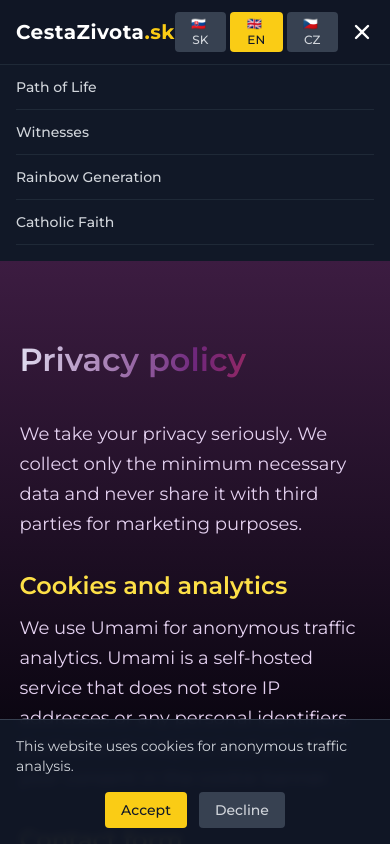
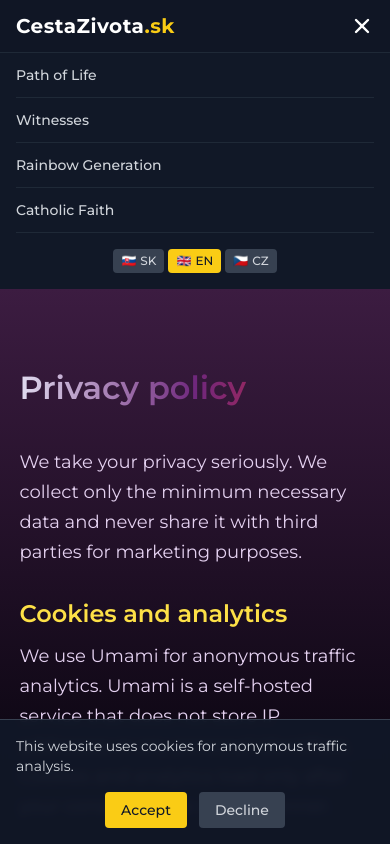
Before and after one commit to pkvarg/cestazivota-app, a Next.js app: page /en/gdpr in a window 390 px wide. Both pictures are taken after a click on the button "Toggle menu". Shown: the top 844 px of the page. Built offline with nearby package versions, Linux system fonts and the light colour scheme.

Commit message:
mobile menu, ctc form in gdpr

```diff
--- a/messages/cs.json
+++ b/messages/cs.json
@@ -23,6 +23,7 @@
       "cookiesBody": "Používáme nástroj Umami pro anonymní analýzu návštěvnosti. Umami je self-hosted služba, která neukládá IP adresy ani žádné osobní identifikátory. Cookies a analytiku načítáme až po tvém souhlasu v cookie liště.",
       "contactTitle": "Kontaktní formulář",
       "contactBody": "Pokud nám pošleš zprávu přes formulář v sekci knihy, tvoje e-mailová adresa se použije výhradně k odpovědi. Není uložena v žádné databázi ani přeposílána třetím stranám.",
+      "contactLink": "Přejít na kontaktní formulář →",
       "rightsTitle": "Tvoje práva",
       "rightsBody": "Máš právo kdykoli svůj souhlas odvolat, požádat o výmaz údajů nebo se dotazovat, jaké údaje o tobě zpracováváme. Napiš nám přes kontaktní formulář."
     },
--- a/messages/en.json
+++ b/messages/en.json
@@ -23,6 +23,7 @@
       "cookiesBody": "We use Umami for anonymous traffic analytics. Umami is a self-hosted service that does not store IP addresses or any personal identifiers. Cookies and analytics load only after your consent in the cookie banner.",
       "contactTitle": "Contact form",
       "contactBody": "If you send us a message through the form in the book section, your email address is used solely for the reply. It is not stored in any database or forwarded to third parties.",
+      "contactLink": "Go to contact form →",
       "rightsTitle": "Your rights",
       "rightsBody": "You have the right to withdraw consent at any time, request deletion of your data, or ask what data we hold about you. Write to us via the contact form."
     },
--- a/messages/sk.json
+++ b/messages/sk.json
@@ -23,6 +23,7 @@
       "cookiesBody": "Používame nástroj Umami na anonymnú analýzu návštevnosti. Umami je self-hosted služba, ktorá neukladá IP adresy ani žiadne osobné identifikátory. Cookies a analytiku načítavame až po tvojom súhlase v cookie lište.",
       "contactTitle": "Kontaktný formulár",
       "contactBody": "Ak nám pošleš správu cez formulár v sekcii knihy, tvoja e-mailová adresa sa použije výhradne na odpoveď. Nie je ukladaná v žiadnej databáze ani preposielaná tretím stranám.",
+      "contactLink": "Prejsť na kontaktný formulár →",
       "rightsTitle": "Tvoje práva",
       "rightsBody": "Máš právo kedykoľvek svoj súhlas odvolať, požiadať o výmaz údajov alebo sa dotazovať, aké údaje o tebe spracúvame. Napíš nám cez kontaktný formulár."
     },
--- a/src/app/[locale]/gdpr/page.tsx
+++ b/src/app/[locale]/gdpr/page.tsx
@@ -1,4 +1,5 @@
 import { getTranslations } from 'next-intl/server';
+import { Link } from '@/i18n/navigation';
 
 export async function generateMetadata({ params }: { params: Promise<{ locale: string }> }) {
   const { locale } = await params;
@@ -27,7 +28,15 @@ export default async function GdprPage({ params }: { params: Promise<{ locale: s
         <p className="mb-8">{t('cookiesBody')}</p>
 
         <h2 className="text-[24px] font-semibold mb-3 text-yellow-300">{t('contactTitle')}</h2>
-        <p className="mb-8">{t('contactBody')}</p>
+        <p className="mb-3">{t('contactBody')}</p>
+        <p className="mb-8">
+          <Link
+            href={{ pathname: '/', hash: 'contact' }}
+            className="underline hover:text-yellow-300 transition-colors"
+          >
+            {t('contactLink')}
+          </Link>
+        </p>
 
         <h2 className="text-[24px] font-semibold mb-3 text-yellow-300">{t('rightsTitle')}</h2>
         <p>{t('rightsBody')}</p>
--- a/src/app/[locale]/katolickaviera/layout.tsx
+++ b/src/app/[locale]/katolickaviera/layout.tsx
@@ -32,7 +32,7 @@ function SubNav() {
   ];
 
   return (
-    <nav className="bg-kv-dark text-white overflow-x-auto">
+    <nav className="hidden lg:block bg-kv-dark text-white overflow-x-auto">
       <div className="max-w-7xl mx-auto px-4 flex gap-1">
         {links.map((link) => (
           <Link
--- a/src/app/[locale]/svedkovia/layout.tsx
+++ b/src/app/[locale]/svedkovia/layout.tsx
@@ -26,7 +26,7 @@ function SubNav() {
   ];
 
   return (
-    <nav className="bg-sv-dark text-white overflow-x-auto">
+    <nav className="hidden lg:block bg-sv-dark text-white overflow-x-auto">
       <div className="max-w-7xl mx-auto px-4 flex gap-1">
         {links.map((link) => (
           <Link
--- a/src/components/BookContactToggle.tsx
+++ b/src/components/BookContactToggle.tsx
@@ -1,7 +1,7 @@
 'use client';
 
 import { useTranslations } from 'next-intl';
-import { useState, FormEvent } from 'react';
+import { useState, useEffect, useRef, FormEvent } from 'react';
 
 export default function BookContactToggle() {
   const t = useTranslations('cestaZivota');
@@ -9,6 +9,19 @@ export default function BookContactToggle() {
   const [open, setOpen] = useState(false);
   const [gdprInfoOpen, setGdprInfoOpen] = useState(false);
   const [status, setStatus] = useState<'idle' | 'sending' | 'success' | 'error'>('idle');
+  const anchorRef = useRef<HTMLHeadingElement>(null);
+
+  useEffect(() => {
+    if (typeof window === 'undefined') return;
+    const hash = window.location.hash;
+    const params = new URLSearchParams(window.location.search);
+    if (hash === '#contact' || params.get('contact') === '1') {
+      setOpen(true);
+      setTimeout(() => {
+        anchorRef.current?.scrollIntoView({ behavior: 'smooth', block: 'center' });
+      }, 100);
+    }
+  }, []);
 
   async function handleSubmit(e: FormEvent<HTMLFormElement>) {
     e.preventDefault();
@@ -40,7 +53,7 @@ export default function BookContactToggle() {
 
   return (
     <>
-      <h3 className="text-[22.5px] font-normal mt-10 text-center">
+      <h3 id="contact" ref={anchorRef} className="text-[22.5px] font-normal mt-10 text-center scroll-mt-24">
         {t('s4ButtonPre')}
         <button
           type="button"
--- a/src/components/Footer.tsx
+++ b/src/components/Footer.tsx
@@ -1,9 +1,42 @@
+'use client';
+
 import { useTranslations } from 'next-intl';
-import { Link } from '@/i18n/navigation';
+import { Link, usePathname } from '@/i18n/navigation';
 
 export default function Footer() {
   const t = useTranslations('common.footer');
   const nav = useTranslations('nav');
+  const tSv = useTranslations('svedkovia.nav');
+  const tKv = useTranslations('katolickaviera.nav');
+  const pathname = usePathname();
+
+  let subNavItems: { href: string; label: string }[] = [];
+  let subNavLabel = '';
+  if (pathname.startsWith('/svedkovia')) {
+    subNavLabel = nav('svedkovia');
+    subNavItems = [
+      { href: '/svedkovia', label: tSv('home') },
+      { href: '/svedkovia/co-hlasali-apostoli', label: tSv('apostoli') },
+      { href: '/svedkovia/je-jezis-boh', label: tSv('jezis') },
+      { href: '/svedkovia/koho-panom-je-jezis', label: tSv('pan') },
+      { href: '/svedkovia/vecera-panova', label: tSv('vecera') },
+    ];
+  } else if (pathname.startsWith('/katolickaviera')) {
+    subNavLabel = nav('katolickaviera');
+    subNavItems = [
+      { href: '/katolickaviera', label: tKv('home') },
+      { href: '/katolickaviera/omsa', label: tKv('omsa') },
+      { href: '/katolickaviera/spoved', label: tKv('spoved') },
+      { href: '/katolickaviera/manzelstvo', label: tKv('manzelstvo') },
+      { href: '/katolickaviera/papezsky-urad', label: tKv('papezsky') },
+      { href: '/katolickaviera/knazsky-urad', label: tKv('knazsky') },
+      { href: '/katolickaviera/klastorny-zivot', label: tKv('klastorny') },
+      { href: '/katolickaviera/maria', label: tKv('maria') },
+      { href: '/katolickaviera/hriech', label: tKv('hriech') },
+      { href: '/katolickaviera/spasenie', label: tKv('spasenie') },
+      { href: '/katolickaviera/biblia', label: tKv('biblia') },
+    ];
+  }
 
   return (
     <footer className="bg-gray-900 text-gray-400 border-t border-gray-800">
@@ -35,6 +68,26 @@ export default function Footer() {
                 {t('gdpr')}
               </Link>
             </nav>
+
+            {/* Sub-nav links for current section (visible on mobile) */}
+            {subNavItems.length > 0 && (
+              <nav className="lg:hidden mt-4 pl-3 border-l-2 border-gray-800 flex flex-col gap-1.5 text-xs">
+                <span className="text-gray-500 uppercase tracking-wide text-[10px] mb-1">
+                  {subNavLabel}
+                </span>
+                {subNavItems.map((item) => (
+                  <Link
+                    key={item.href}
+                    href={item.href}
+                    className={`hover:text-white transition-colors ${
+                      pathname === item.href ? 'text-yellow-400' : ''
+                    }`}
+                  >
+                    {item.label}
+                  </Link>
+                ))}
+              </nav>
+            )}
           </div>
 
           {/* Credits */}
--- a/src/components/Header.tsx
+++ b/src/components/Header.tsx
@@ -8,6 +8,8 @@ import LanguageSwitcher from './LanguageSwitcher';
 
 export default function Header() {
   const t = useTranslations('nav');
+  const tSv = useTranslations('svedkovia.nav');
+  const tKv = useTranslations('katolickaviera.nav');
   const pathname = usePathname();
   const [menuOpen, setMenuOpen] = useState(false);
 
@@ -22,6 +24,31 @@ export default function Header() {
     if (href === '/') return pathname === '/';
     return pathname.startsWith(href);
   };
+
+  let subNavItems: { href: string; label: string }[] = [];
+  if (pathname.startsWith('/svedkovia')) {
+    subNavItems = [
+      { href: '/svedkovia', label: tSv('home') },
+      { href: '/svedkovia/co-hlasali-apostoli', label: tSv('apostoli') },
+      { href: '/svedkovia/je-jezis-boh', label: tSv('jezis') },
+      { href: '/svedkovia/koho-panom-je-jezis', label: tSv('pan') },
+      { href: '/svedkovia/vecera-panova', label: tSv('vecera') },
+    ];
+  } else if (pathname.startsWith('/katolickaviera')) {
+    subNavItems = [
+      { href: '/katolickaviera', label: tKv('home') },
+      { href: '/katolickaviera/omsa', label: tKv('omsa') },
+      { href: '/katolickaviera/spoved', label: tKv('spoved') },
+      { href: '/katolickaviera/manzelstvo', label: tKv('manzelstvo') },
+      { href: '/katolickaviera/papezsky-urad', label: tKv('papezsky') },
+      { href: '/katolickaviera/knazsky-urad', label: tKv('knazsky') },
+      { href: '/katolickaviera/klastorny-zivot', label: tKv('klastorny') },
+      { href: '/katolickaviera/maria', label: tKv('maria') },
+      { href: '/katolickaviera/hriech', label: tKv('hriech') },
+      { href: '/katolickaviera/spasenie', label: tKv('spasenie') },
+      { href: '/katolickaviera/biblia', label: tKv('biblia') },
+    ];
+  }
 
   return (
     <header className="bg-gray-900/95 backdrop-blur-sm text-white sticky top-0 z-50">
@@ -49,8 +76,7 @@ export default function Header() {
         </nav>
 
         {/* Mobile menu button */}
-        <div className="lg:hidden flex items-center gap-3">
-          <LanguageSwitcher />
+        <div className="lg:hidden flex items-center">
           <button
             onClick={() => setMenuOpen(!menuOpen)}
             className="text-2xl"
@@ -76,6 +102,27 @@ export default function Header() {
               {item.label}
             </Link>
           ))}
+
+          {subNavItems.length > 0 && (
+            <div className="pl-4 mt-1 border-l-2 border-gray-800">
+              {subNavItems.map((item) => (
+                <Link
+                  key={item.href}
+                  href={item.href}
+                  onClick={() => setMenuOpen(false)}
+                  className={`block py-2 text-sm border-b border-gray-800/60 ${
+                    pathname === item.href ? 'text-yellow-400' : 'text-gray-400'
+                  }`}
+                >
+                  {item.label}
+                </Link>
+              ))}
+            </div>
+          )}
+
+          <div className="mt-4 flex justify-center">
+            <LanguageSwitcher />
+          </div>
         </nav>
       )}
     </header>
```
